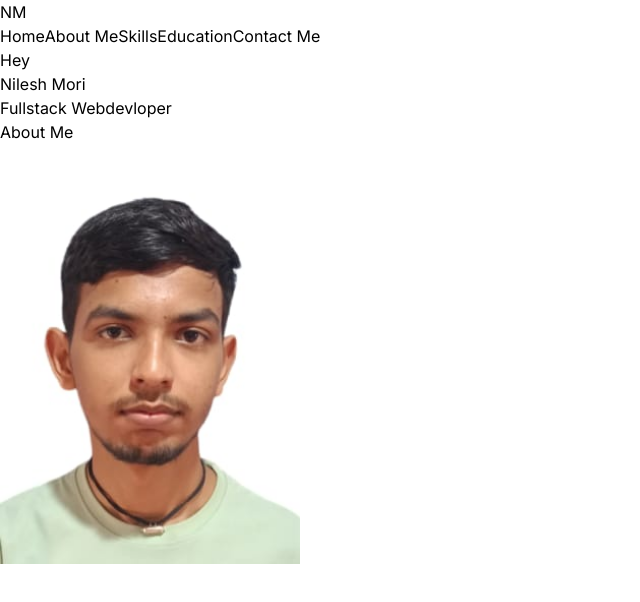
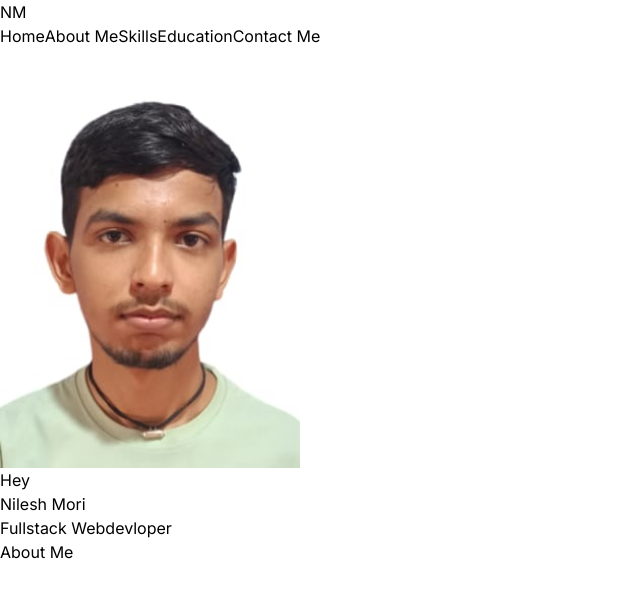
Before and after one commit to nilesh7757/Portfolio, a Next.js app: page / in a window 1280 px wide. Shown: the top 602 px of the page, without its empty margins (0-640 px from the left). Built offline with nearby package versions, Linux system fonts and the light colour scheme.

Commit message:
Icon Added

```diff
--- a/app/components/Navbar.js
+++ b/app/components/Navbar.js
@@ -4,6 +4,8 @@ import Link from 'next/link'
 import HorizontalNav from './HorizontalNav'
 import './Navbar.css'
 import { useState } from 'react'
+import { GiHamburgerMenu } from "react-icons/gi";
+
 
 const Navbar = () => {
   const [isVisible,setVisible] = useState(false);
@@ -13,7 +15,7 @@ const Navbar = () => {
   return (
     <>
       <nav className='header bg-blue-100 items-center flex px-10 py-3 z-10 sticky top-0'>
-        <div className="hanger position cursor-pointer absolute left-0" onClick={showNav}>Hanger</div>
+        <div className="hanger flex absolute left-0 text-xl px-10 cursor-pointer " onClick={showNav}><GiHamburgerMenu/></div>
         <div className='text-2xl bg-black text-white size-10  flex justify-center items-center font-bold p-6 rounded-full'>NM</div>
         <div className=''>
           {<ul className='flex Navbar text-xl gap-4'>
--- a/app/components/TypedText.js
+++ b/app/components/TypedText.js
@@ -13,8 +13,16 @@ const inter = Poppins({
 const TypedText = ()=>{
   return (
     <>
-    <div className="w-[100%] mx-auto h-[100vh] px-0 items-center lg:justify-between mt-[500px] sm:mt-20 flex-col lg:flex">
-      <div className="text-4xl items-center text-center w-full lg:w-fit lg:items-start absolute lg:left-20  md:text-4xl lg:text-5xl {inter.className} font-bold flex flex-col lg:mt-16 sm:mt-[27rem] mt-[10px] p-10 gap-y-10 sm:gap-y-12">
+    <div className="w-[100%] mx-auto h-[100vh] px-2 items-center lg:justify-between sm:mt-20 flex-col lg:flex">
+    <div className='absolute w-[100vw] lg:w-fit flex flex-col items-center lg:right-20 top-36 lg:mt-[5vh] md:mt-[8vh] sm:mt-[6vh] mt-[0px] object-cover  h-[30px]'>
+        <Image
+        className='rounded-full'
+          src={"NileshMori.jpg"}
+          width={300}
+          height={40}
+        />
+        </div>
+      <div className="text-4xl items-center text-center w-full lg:w-fit lg:items-start  mt-[500px] absolute lg:left-20  md:text-4xl lg:text-5xl {inter.className} font-bold flex flex-col lg:mt-16 sm:mt-[27rem] mt-[10px] p-10 gap-y-10 sm:gap-y-12">
         <h1 className='text-purple-700'>Hey</h1>
         <h1>Nilesh <span className='text-blue-500'>Mori</span></h1>
         <h1><span className='text-red-500'>Fullstack</span> Webdevloper</h1>
@@ -23,14 +31,7 @@ const TypedText = ()=>{
 
       </div>
       </div>
-        <div className='absolute w-[100vw] lg:w-fit flex flex-col items-center lg:right-20 top-36 lg:mt-[5vh] md:mt-[8vh] sm:mt-[9vh] object-cover  h-[30px]'>
-        <Image
-        className='rounded-full'
-          src={"NileshMori.jpg"}
-          width={300}
-          height={40}
-        />
-        </div>
+
     </div>
    </>
   );
```
